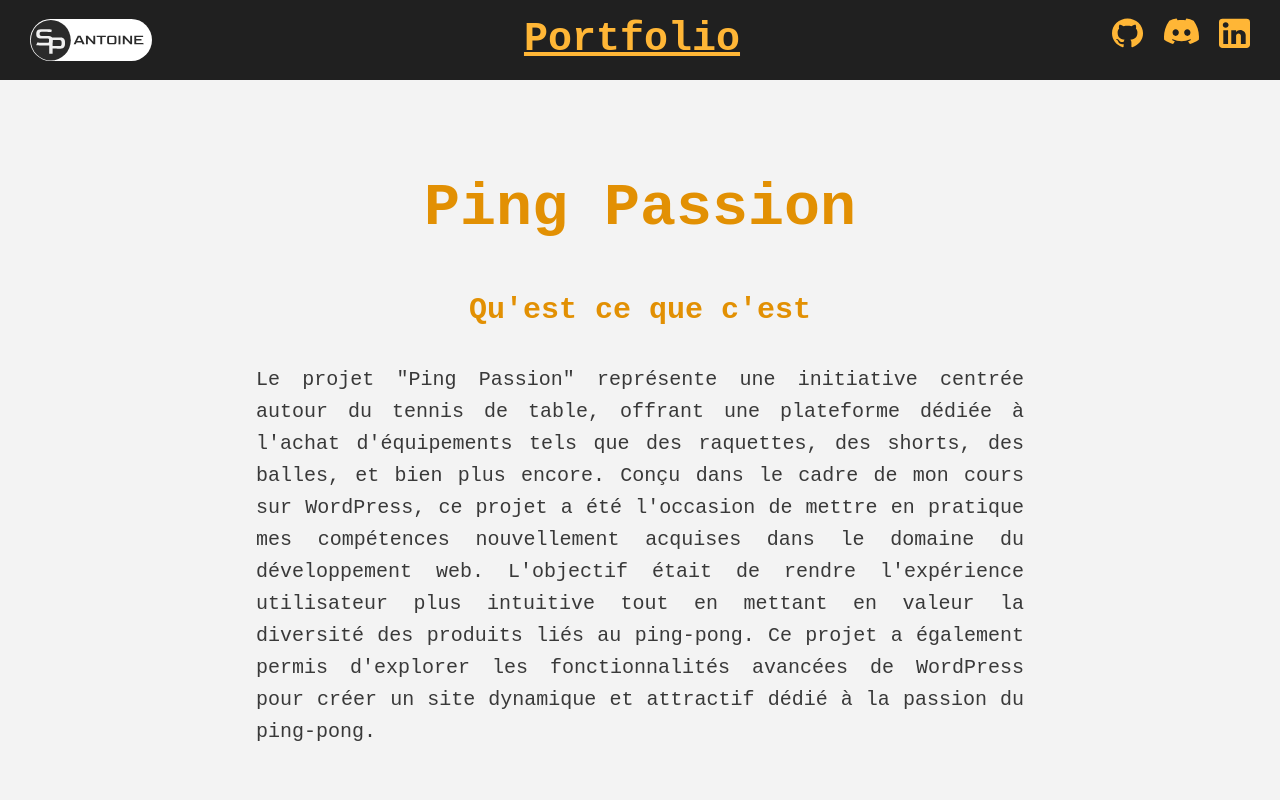
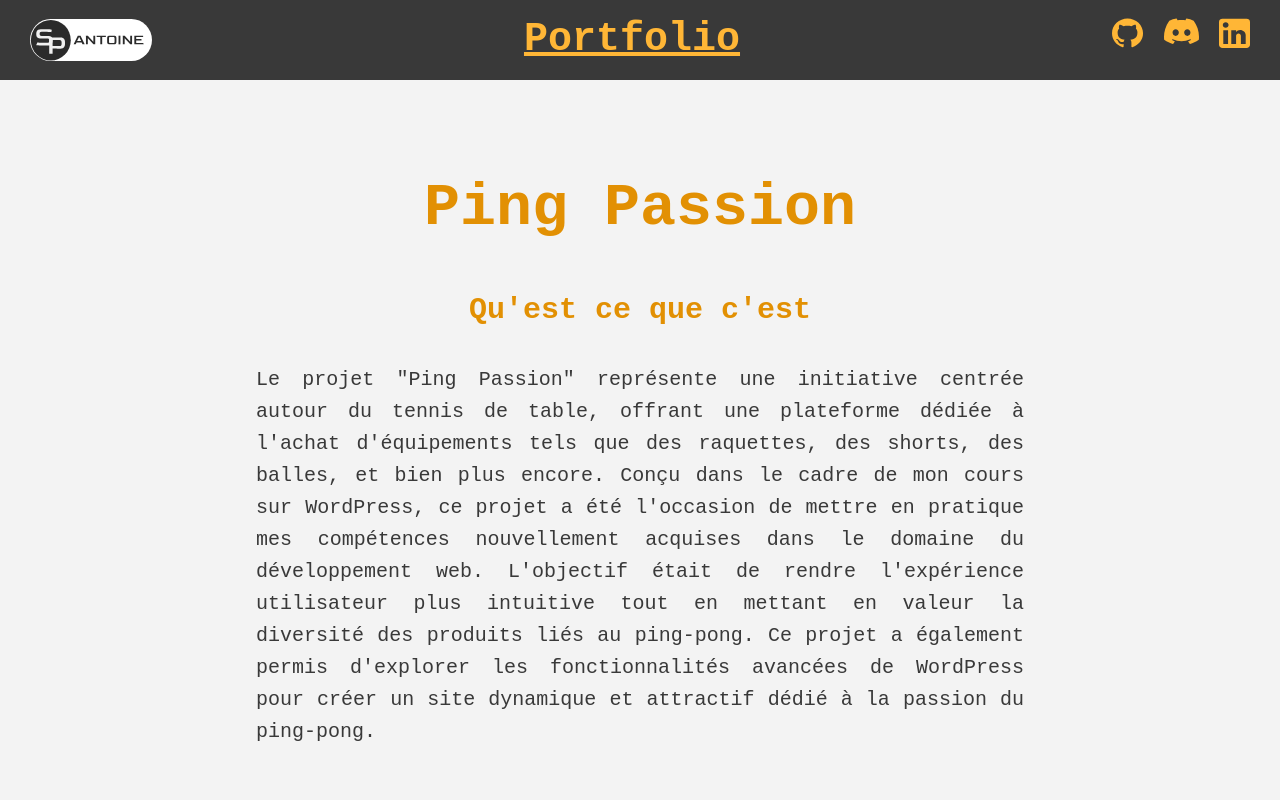
Before and after one commit to AntoineSP01/Portfolio_Antoine, a Vue app: page /ping-passion in a window 1280 px wide. Shown: the top 800 px of the page. Built offline with nearby package versions, Linux system fonts and the light colour scheme; a web font is replaced by a local one.

Commit message:
:bulb: uncomment video and img :bulb:

```diff
--- a/src/App.vue
+++ b/src/App.vue
@@ -132,7 +132,7 @@ export default {
       <p class="txt">N'hésitez pas à me contacter !</p>
       <p class="email"><span>schmerberperraud@gmail.com</span></p>
       <p class="tel"><span>06 18 54 16 80</span></p>
-      <p class="txt">Ou remplissez ce formulaire, je suis à votre disposition pour plus d’information</p>
+      <p class="txt">Ou remplissez ce formulaire, je suis à votre disposition pour plus d’information.</p>
 
       <form @submit.prevent="submitForm">
       <div>
--- a/src/stores/themeManager.js
+++ b/src/stores/themeManager.js
@@ -25,6 +25,7 @@ function applyLightTheme() {
   applyLightThemeExperienceStyle();
   applyLightThemeContactStyle();
   applyLightThemeProjectStyle();
+  applyLightThemeNavStyle();
 }
 
 function applyDarkTheme() {
@@ -34,6 +35,7 @@ function applyDarkTheme() {
   applyDarkThemeExperienceStyle();
   applyDarkThemeContactStyle();
   applyDarkThemeProjectStyle();
+  applyDarkThemeNavStyle();
 }
 
 function applyLightThemePStyle() {
@@ -41,6 +43,7 @@ function applyLightThemePStyle() {
   const themeElements = document.querySelectorAll('.theme p');
   const h1ThemeElements = document.querySelectorAll('h1');
   const h2ThemeElements = document.querySelectorAll('.theme h2');
+  const h2TitleElements = document.querySelectorAll('.title');
   for (let i = 0; i < pElements.length; i++) {
     pElements[i].style.color = 'var(--text-color-lightTheme)';
   }
@@ -53,6 +56,9 @@ function applyLightThemePStyle() {
   for (let i = 0; i < h2ThemeElements.length; i++) {
     h2ThemeElements[i].style.color = 'var( --text-color-orangeLightTheme)';
   }
+  for (let i = 0; i < h2TitleElements.length; i++) {
+    h2TitleElements[i].style.backgroundColor = 'var(--background-color-darkTheme)';
+  }
 }
 
 function applyDarkThemePStyle() {
@@ -60,6 +66,8 @@ function applyDarkThemePStyle() {
   const themeElements = document.querySelectorAll('.theme p');
   const h1ThemeElements = document.querySelectorAll('h1');
   const h2ThemeElements = document.querySelectorAll('.theme h2');
+  const h2TitleElements = document.querySelectorAll('.title');
+
   for (let i = 0; i < pElements.length; i++) {
     pElements[i].style.color = 'var(--text-color-darkTheme)';
   }
@@ -72,6 +80,24 @@ function applyDarkThemePStyle() {
   for (let i = 0; i < h2ThemeElements.length; i++) {
     h2ThemeElements[i].style.color = 'var(--text-color-orange)';
   }
+  for (let i = 0; i < h2TitleElements.length; i++) {
+    h2TitleElements[i].style.background = 'var(--background-color-text-darkTheme)';
+  }
+}
+
+function applyLightThemeNavStyle() {
+  const Elements = document.querySelectorAll('nav');
+  for (let i = 0; i < Elements.length; i++) {
+    Elements[i].style.background = 'var(--background-color-darkTheme)';
+  }
+}
+
+function applyDarkThemeNavStyle() {
+  const Elements = document.querySelectorAll('nav');
+  for (let i = 0; i < Elements.length; i++) {
+    Elements[i].style.background = 'var(--background-color-text-darkTheme)';
+  }
+
 }
 
 function applyLightThemeExperienceStyle() {
--- a/src/views/ecommercePokemonView.vue
+++ b/src/views/ecommercePokemonView.vue
@@ -28,7 +28,7 @@ export default {
         <h2>Galeries</h2>
         <p>Découvrez en détail deux vidéos exclusives présentant l'intégralité du site que j'ai personnellement conçu. Plongez dans une exploration approfondie pour mieux appréhender les fonctionnalités et le design de la plateforme. </p>
 
-        <!--<div class="videos">
+        <div class="videos">
             <figure>
                 <video class="video" loop>
                     <source src="../assets/Videos/ecommercePokemon_Accueil.mp4" type="video/mp4">
@@ -43,7 +43,7 @@ export default {
                 </video>
                 <figcaption>Vidéo qui montre la mise au panier d'un pokemon et la page dédié à un pokémon</figcaption>
             </figure>
-        </div>-->
+        </div>
 
 
     </section>
--- a/src/views/lyfeView.vue
+++ b/src/views/lyfeView.vue
@@ -27,7 +27,8 @@ export default {
 
         <h2>Galeries</h2>
         <p>Découvrez Lyfe à travers ces captures d'écran, bien que le mode sombre ne soit pas présent dans ces images.</p>
-        <!--<figure>
+
+        <figure>
             <img src="../assets/Images/lyfe_feed.png" alt="">
             <figcaption>Page d'accueil du site Philips Hue</figcaption>
         </figure>
@@ -38,8 +39,7 @@ export default {
         <figure>
             <img src="../assets/Images/lyfe_tweet.png" alt="">
             <figcaption>Page qui regroupe tous les articles disponibles sur le site</figcaption>
-        </figure>-->
-
+        </figure>
 
     </section>
 </template>
--- a/src/views/pingPassionView.vue
+++ b/src/views/pingPassionView.vue
@@ -25,7 +25,7 @@ export default {
 
         <h2>Galeries</h2>
         <p>Explorez quelques captures d'écran du site Philips Hue, soigneusement élaboré par mes soins.</p>
-        <!--<figure>
+        <figure>
             <img src="../assets/Images/pingPassion_Accueil.png" alt="">
             <figcaption>Page d'accueil du site Ping Passion</figcaption>
         </figure>
@@ -36,7 +36,7 @@ export default {
         <figure>
             <img src="../assets/Images/pingPassion_bois.png" alt="">
             <figcaption>Page qui regroupe tous les type de bois disponibles sur le site</figcaption>
-        </figure>-->
+        </figure>
 
 
     </section>
```
